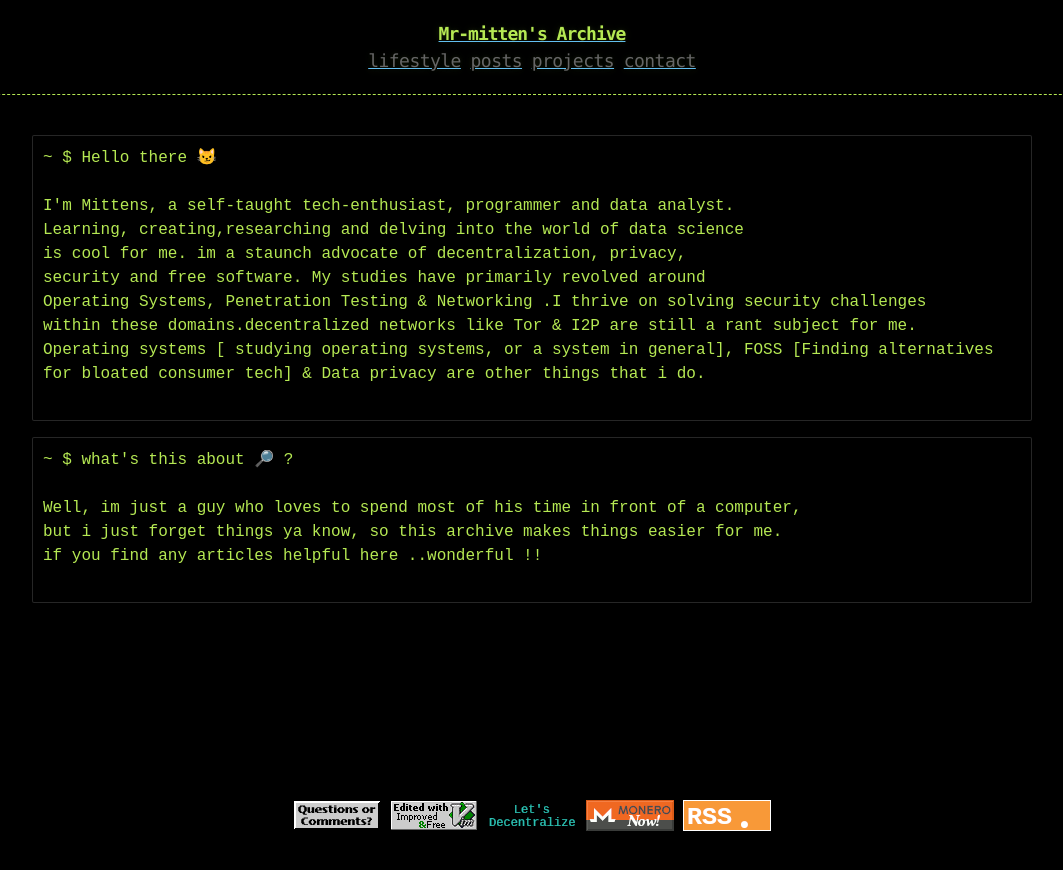
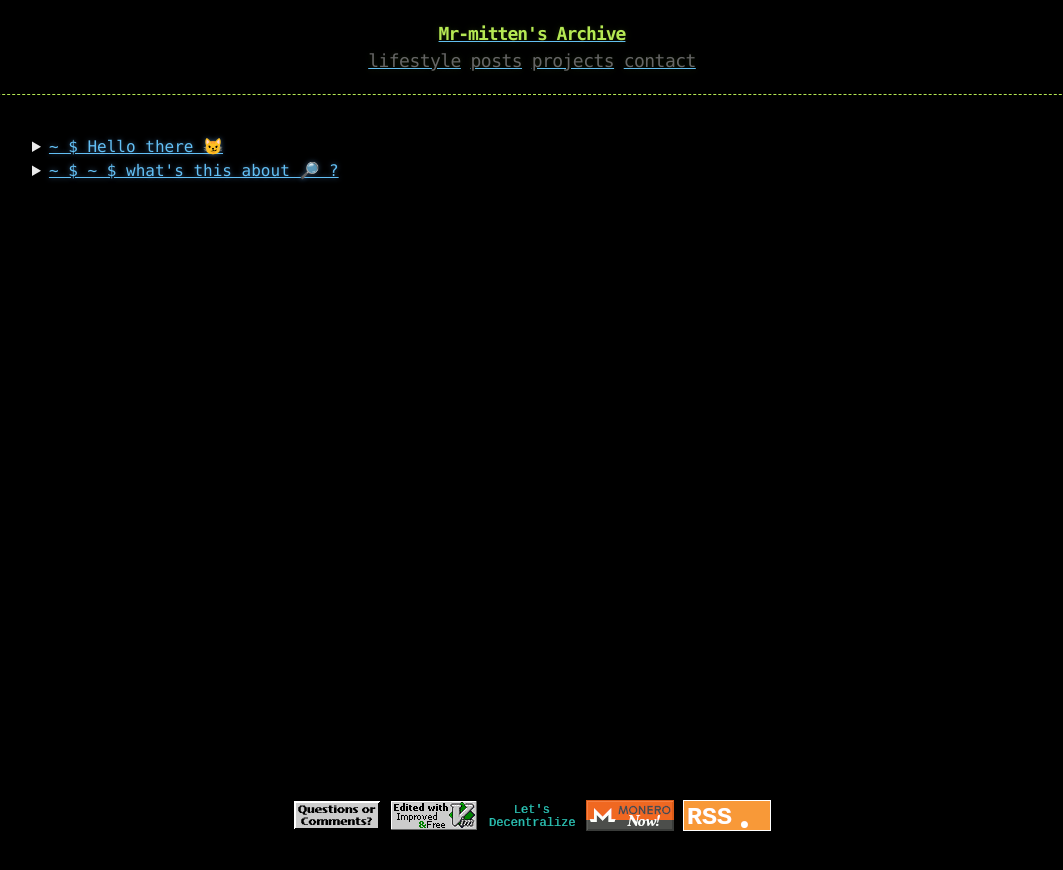
Before and after one commit to zoulx32/mr-mittens.oldweb, a Jekyll site: the page built from index.md, in a window 1280 px wide. Shown: the top 870 px of the page, without its empty margins (108-1171 px from the left). Built offline with Jekyll 4.4.1, drawn with Linux system fonts in a browser that asks for light colours.

Commit message:
index:padding: initial test

````diff
--- a/index.md
+++ b/index.md
@@ -3,25 +3,24 @@ layout: page
 title: home | mittens
 ---
 
-```term
-~ $ Hello there 😼
+<details>
+  <summary>
+    <a href="https://asteroidex.com">~ $ Hello there 😼</a>
 
-I'm Mittens, a self-taught tech-enthusiast, programmer and data analyst.
-Learning, creating,researching and delving into the world of data science
-is cool for me. im a staunch advocate of decentralization, privacy,
-security and free software. My studies have primarily revolved around
-Operating Systems, Penetration Testing & Networking .I thrive on solving security challenges
-within these domains.decentralized networks like Tor & I2P are still a rant subject for me.
-Operating systems [ studying operating systems, or a system in general], FOSS [Finding alternatives
-for bloated consumer tech] & Data privacy are other things that i do.
+  </summary>
+  <pre>
 
-```
+I'm Mittens, a self-taught tech enthusiast, programmer, and data analyst with a focus on data science. I'm passionate about decentralization, privacy, security, and free software. My expertise lies in operating systems, penetration testing, and networking. I enjoy solving security challenges and exploring decentralized networks like Tor and I2P. Studying operating systems, finding alternatives in FOSS, and prioritizing data privacy are my key pursuits.
+</pre>
+</details>
 
-```term
-~ $ what's this about 🔎 ?
+<details>
+  <summary>
+    <a href="https://asteroidex.com">~ $ ~ $ what's this about 🔎 ?</a>
 
-Well, im just a guy who loves to spend most of his time in front of a computer,
-but i just forget things ya know, so this archive makes things easier for me.
-if you find any articles helpful here ..wonderful !!
+  </summary>
+  <pre>
 
-```
+  Hey there! I'm also known as zoul on [youtube](https://www.youtube.com/@zoulvigil/videos) who's hooked on spending most of my time in front of a screen. The catch? I tend to forget things quite often. So, here's my digital archive— that helps me keep everything in check. If you stumble upon any articles that strike a chord with you, that's absolutely fantastic! Enjoy the content!
+</pre>
+</details>
````
